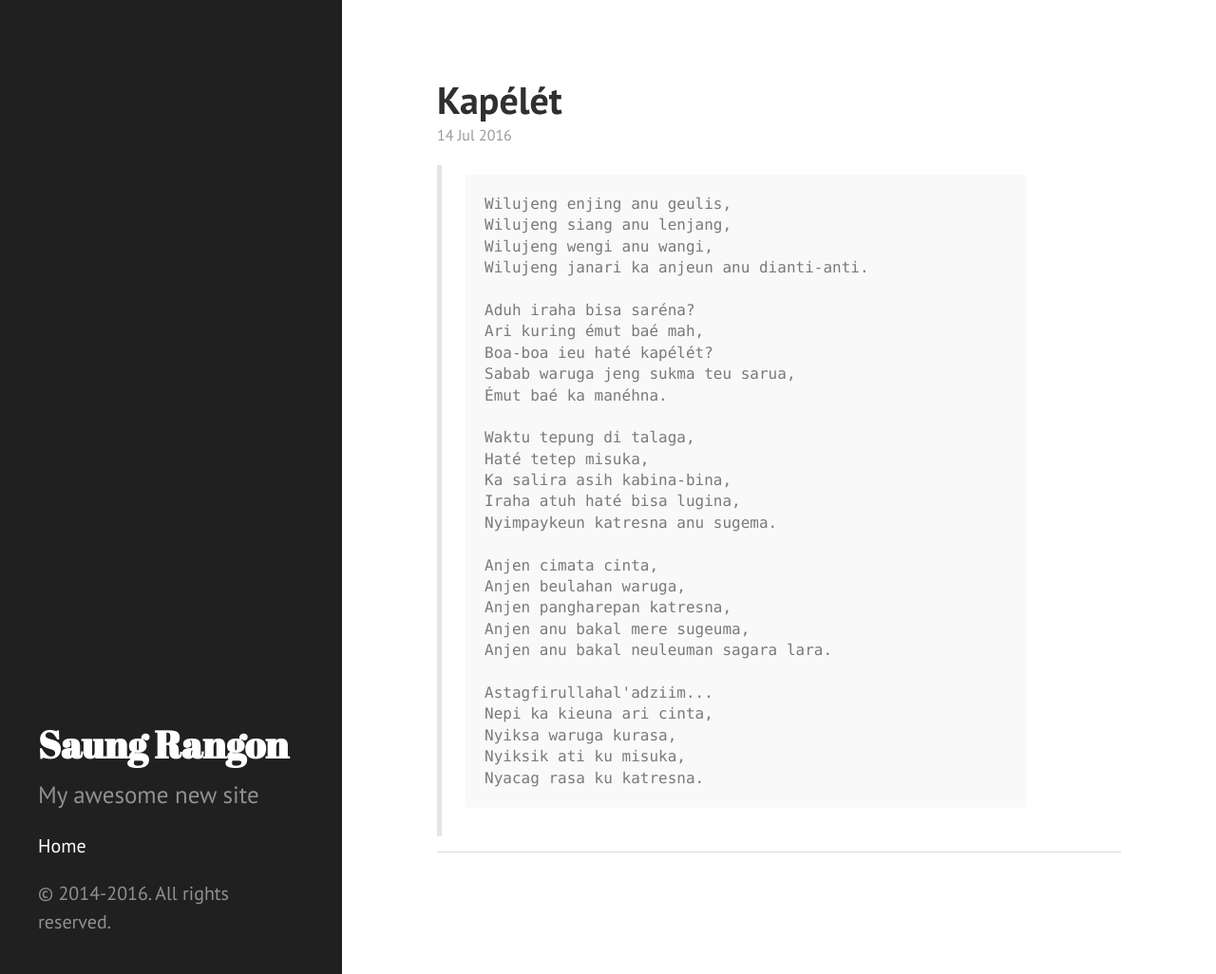
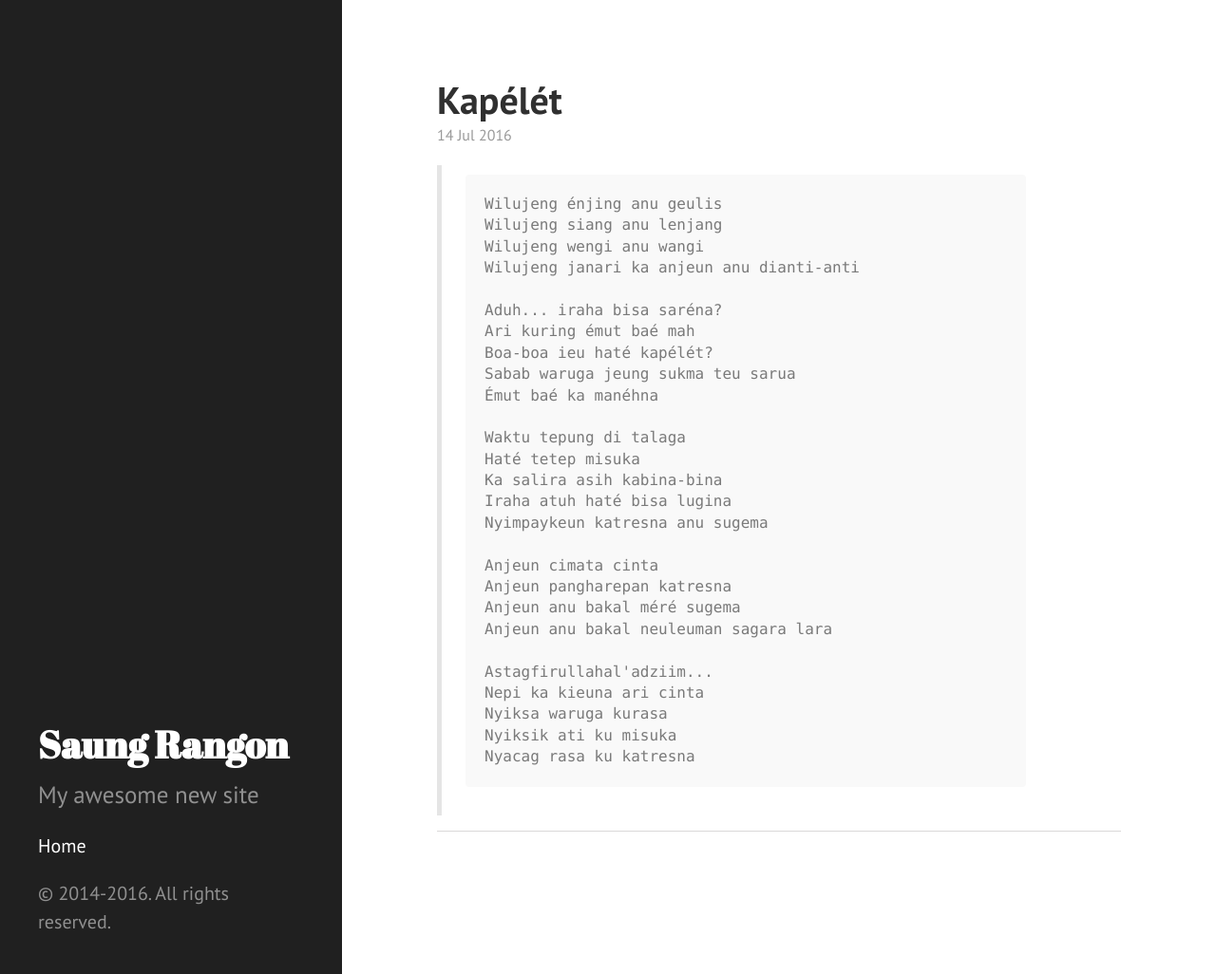
Before and after one commit to saung-rangon/saung-rangon.github.io, a Jekyll site: the page built from _posts/2016-07-14-kapelet.md, in a window 1280 px wide and 1026 px high. Shown: the whole window at 95% size. Built offline with Jekyll 4.4.1, drawn with Linux system fonts in a browser that asks for light colours.

Commit message:
Update 2016-07-14-kapelet.md

````diff
--- a/_posts/2016-07-14-kapelet.md
+++ b/_posts/2016-07-14-kapelet.md
@@ -8,32 +8,31 @@ author: Yusuphm
 ---
 
 >```
-Wilujeng enjing anu geulis,
-Wilujeng siang anu lenjang,
-Wilujeng wengi anu wangi,
-Wilujeng janari ka anjeun anu dianti-anti.
+Wilujeng énjing anu geulis
+Wilujeng siang anu lenjang
+Wilujeng wengi anu wangi
+Wilujeng janari ka anjeun anu dianti-anti
 >
-Aduh iraha bisa saréna?
-Ari kuring émut baé mah,
+Aduh... iraha bisa saréna?
+Ari kuring émut baé mah
 Boa-boa ieu haté kapélét?
-Sabab waruga jeng sukma teu sarua,
-Émut baé ka manéhna.
+Sabab waruga jeung sukma teu sarua
+Émut baé ka manéhna
 >
-Waktu tepung di talaga,
-Haté tetep misuka,
-Ka salira asih kabina-bina,
-Iraha atuh haté bisa lugina,
-Nyimpaykeun katresna anu sugema.
+Waktu tepung di talaga
+Haté tetep misuka
+Ka salira asih kabina-bina
+Iraha atuh haté bisa lugina
+Nyimpaykeun katresna anu sugema
 >
-Anjen cimata cinta,
-Anjen beulahan waruga,
-Anjen pangharepan katresna,
-Anjen anu bakal mere sugeuma,
-Anjen anu bakal neuleuman sagara lara.
+Anjeun cimata cinta
+Anjeun pangharepan katresna
+Anjeun anu bakal méré sugema
+Anjeun anu bakal neuleuman sagara lara
 >
 Astagfirullahal'adziim...
-Nepi ka kieuna ari cinta,
-Nyiksa waruga kurasa,
-Nyiksik ati ku misuka,
-Nyacag rasa ku katresna.
+Nepi ka kieuna ari cinta
+Nyiksa waruga kurasa
+Nyiksik ati ku misuka
+Nyacag rasa ku katresna
 ```
````
